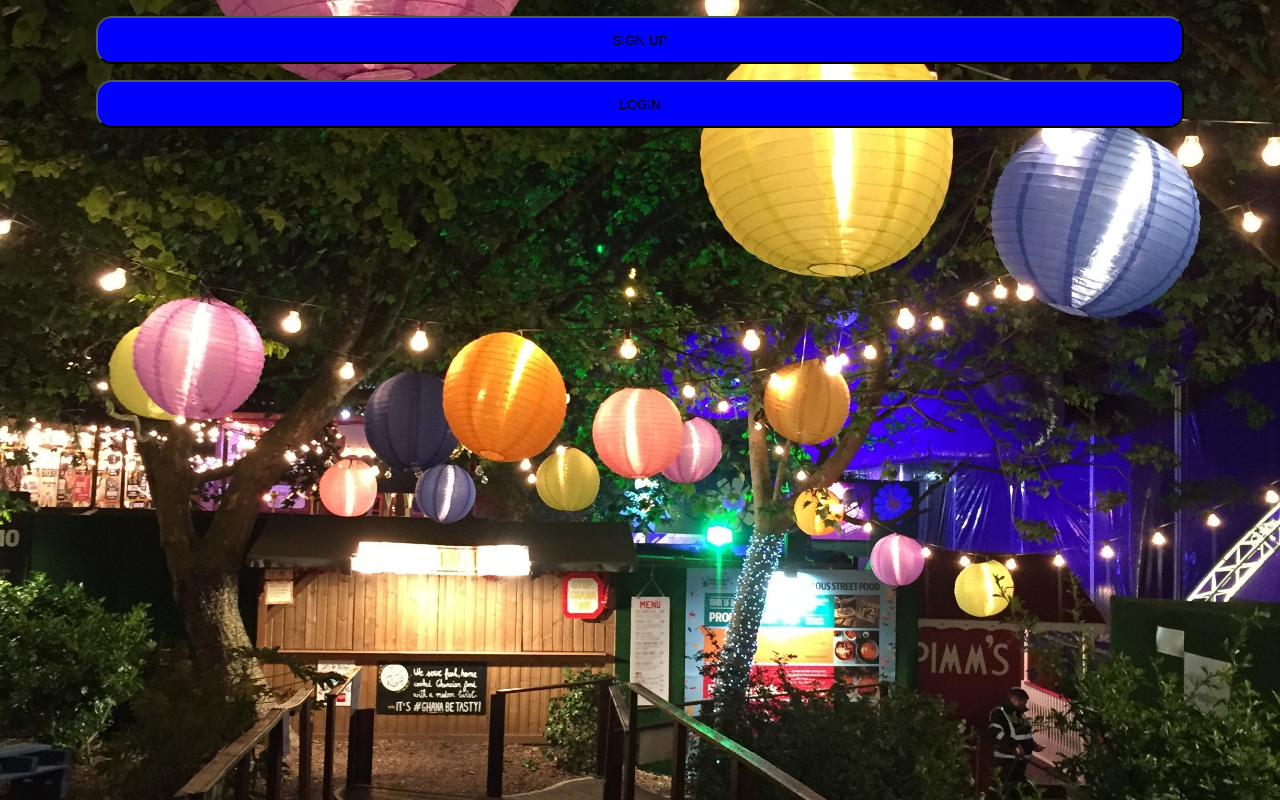
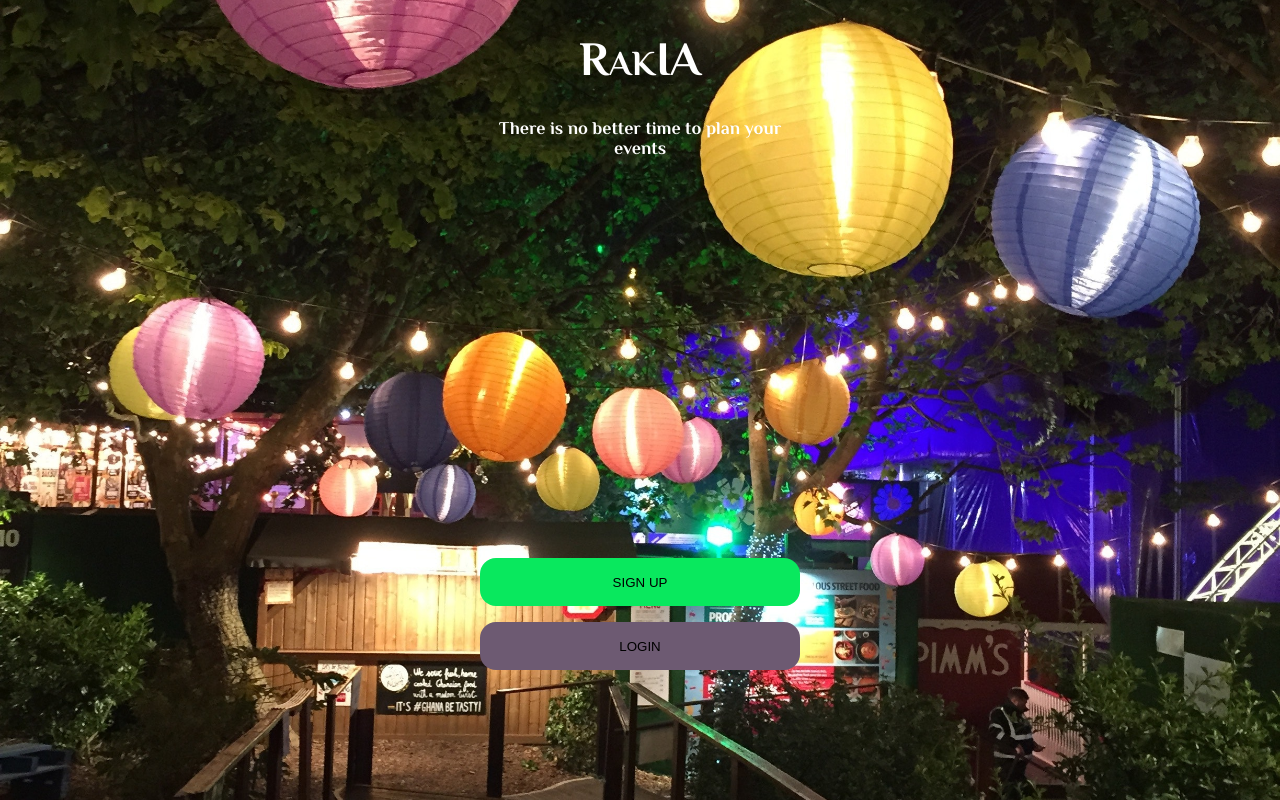
Before and after one commit to cazmaar/Event_Planner_frontEnd, a Next.js app in the folder event/: page / in a window 1280 px wide. Built offline with nearby package versions, Linux system fonts and the light colour scheme.

Commit message:
Welcome screen created

```diff
--- a/event/pages/index.tsx
+++ b/event/pages/index.tsx
@@ -1,16 +1,25 @@
 import type { NextPage } from "next";
-import Head from "next/head";
-import Image from "next/image";
+// import Head from "next/head";
+// import Image from "next/image";
 import css from "../styles/welcome.module.css";
 import Button from "../src/components/Button";
 
 const Home: React.FC = () => {
   return (
-    <div className={css.homeBackground}>
-      <Button name="SIGN UP" />
-
-      <Button name="LOGIN" />
-    </div>
+    <main className={css.homeBackground}>
+      <div>
+        <h1 className={css.logo}>
+          R<span className={css.textDesign}>AK</span>IA
+        </h1>
+        <p className={css.slogan}>
+          There is no better time to plan your <br/> events
+        </p>
+      </div>
+      <div className={css.buttons}>
+        <Button name="SIGN UP" color={"#09E85E"} />
+        <Button name="LOGIN" color={"#6D5A72"} />
+      </div>
+    </main>
   );
 };
 
--- a/event/src/components/Button/button.module.css
+++ b/event/src/components/Button/button.module.css
@@ -3,9 +3,10 @@
 } */
 
 .button {
-  width: 85%;
-  margin-left: 7.5%;
+  width: 20rem;
+
   border-radius: 1rem;
   height: 3rem;
   margin-top: 1rem;
+  border: none
 }
--- a/event/src/components/Button/index.tsx
+++ b/event/src/components/Button/index.tsx
@@ -10,7 +10,7 @@ const Button: React.FC<ButtonProps> = ({ name, color }) => {
   // button component takes ina props of name
   return (
 
-      <button style={{ backgroundColor: "blue" }} className={css.button}>
+      <button style={{ backgroundColor: color }} className={css.button}>
         {name}
       </button>
 
--- a/event/styles/Home.module.css
+++ b/event/styles/Home.module.css
@@ -20,6 +20,8 @@
   justify-content: center;
   align-items: center;
 }
+
+
 
 .footer a {
   display: flex;
--- a/event/styles/globals.css
+++ b/event/styles/globals.css
@@ -1,7 +1,9 @@
+@import url("https://fonts.googleapis.com/css2?family=Philosopher:wght@700&display=swap");
 html,
 body {
   padding: 0;
   margin: 0;
+  box-sizing: border-box;
   font-family: -apple-system, BlinkMacSystemFont, Segoe UI, Roboto, Oxygen,
     Ubuntu, Cantarell, Fira Sans, Droid Sans, Helvetica Neue, sans-serif;
 }
@@ -10,7 +12,12 @@ a {
   color: inherit;
   text-decoration: none;
 }
+:root {
+  --textColor: #ffffff;
+}
 
 * {
+  padding: 0;
+  margin: 0;
   box-sizing: border-box;
 }
--- a/event/styles/welcome.module.css
+++ b/event/styles/welcome.module.css
@@ -7,7 +7,29 @@
   background-position: center;
   background-size: cover;
 }
-.signup{
-background-color: red;
+.buttons {
+  display: flex;
+  flex-direction: column;
+  justify-content: center;
+  align-items: center;
+  margin-top: 24rem;
+}
+.slogan {
+  color: var(--textColor);
+  text-align: center;
+  padding-top: 2rem;
+  font-weight: bold;
+  font-size: large;
+  font-family: "Philosopher", sans-serif;
+}
 
+.logo {
+  text-align: center;
+  color: var(--textColor);
+  padding-top: 2rem;
+  font-size:3rem;
+  font-family: "Philosopher", sans-serif;
 }
+.textDesign {
+  font-size: 2.2rem;
+}
```
Also changed, not shown: event/public/Images/logo.png (added), event/src/components/index.tsx (deleted).
